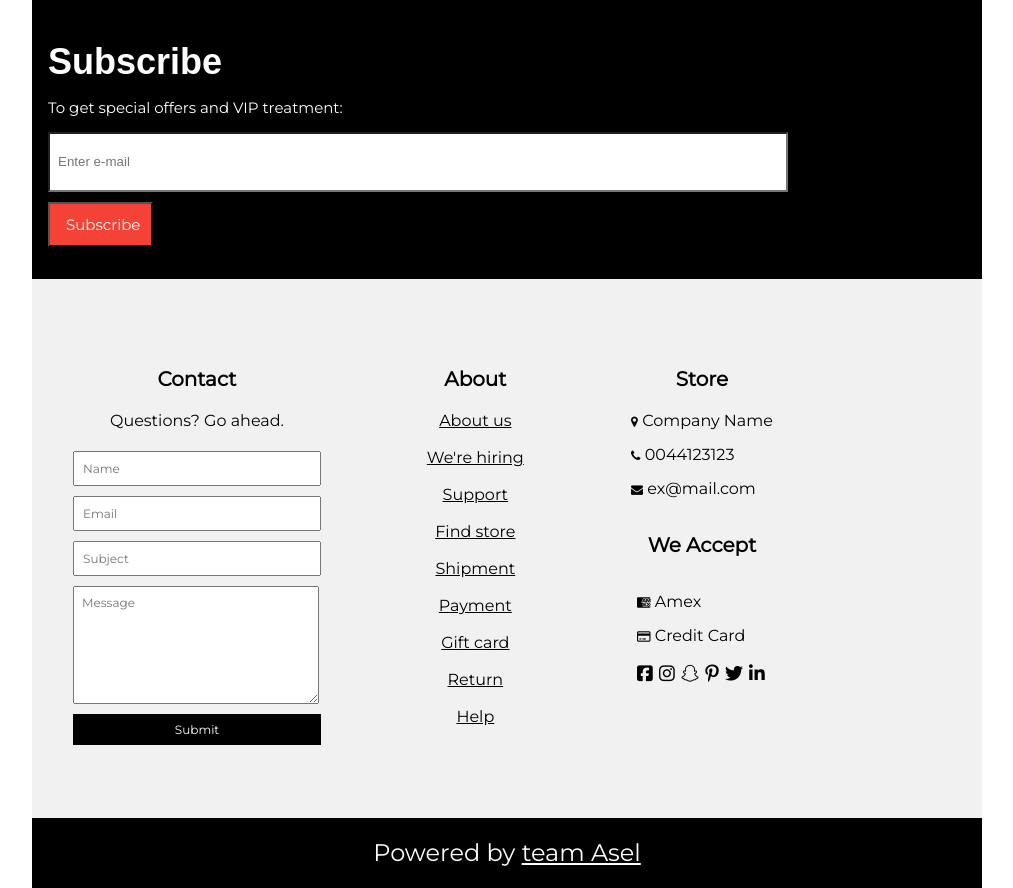
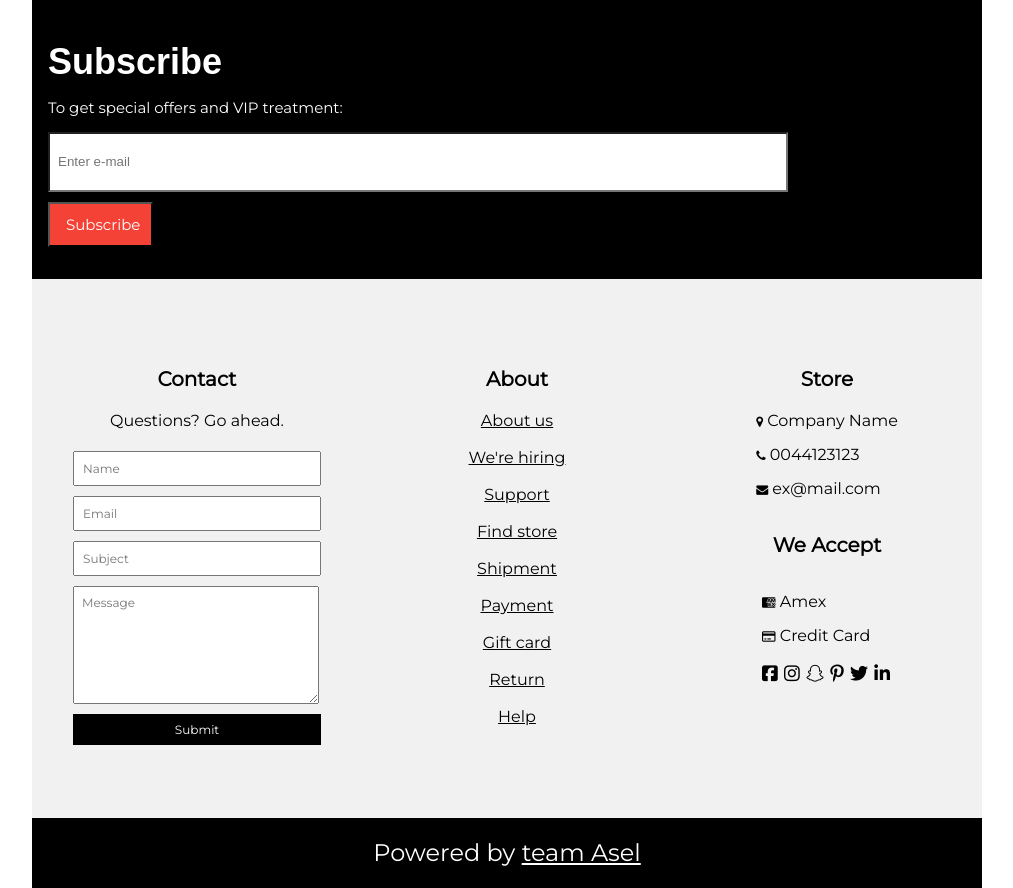
Before and after one commit to kazakh-in-nz/project-ecomerce-one, a PHP site: page / in a window 1280 px wide. Shown: the part 1273-2161 px from the top of the page, without its empty margins (258-1271 px from the left). Run offline with PHP 8.4, Linux system fonts and the light colour scheme; some libraries are stand-ins or nearby versions.

Commit message:
fixed position of about and store containers in the info section

```diff
--- a/style.css
+++ b/style.css
@@ -345,7 +345,7 @@ footer p {
 
 .store,
 .about {
-  width: calc(100% / 2);
+  width: 50%;
 }
 
 .store {
@@ -524,12 +524,6 @@ h1 {
     width: calc(100%-250px);
   }
 
-  .contact,
-  .about,
-  .store {
-    width: calc(100% / 3);
-  }
-
   .contact-info {
     flex-wrap: nowrap;
   }
```
